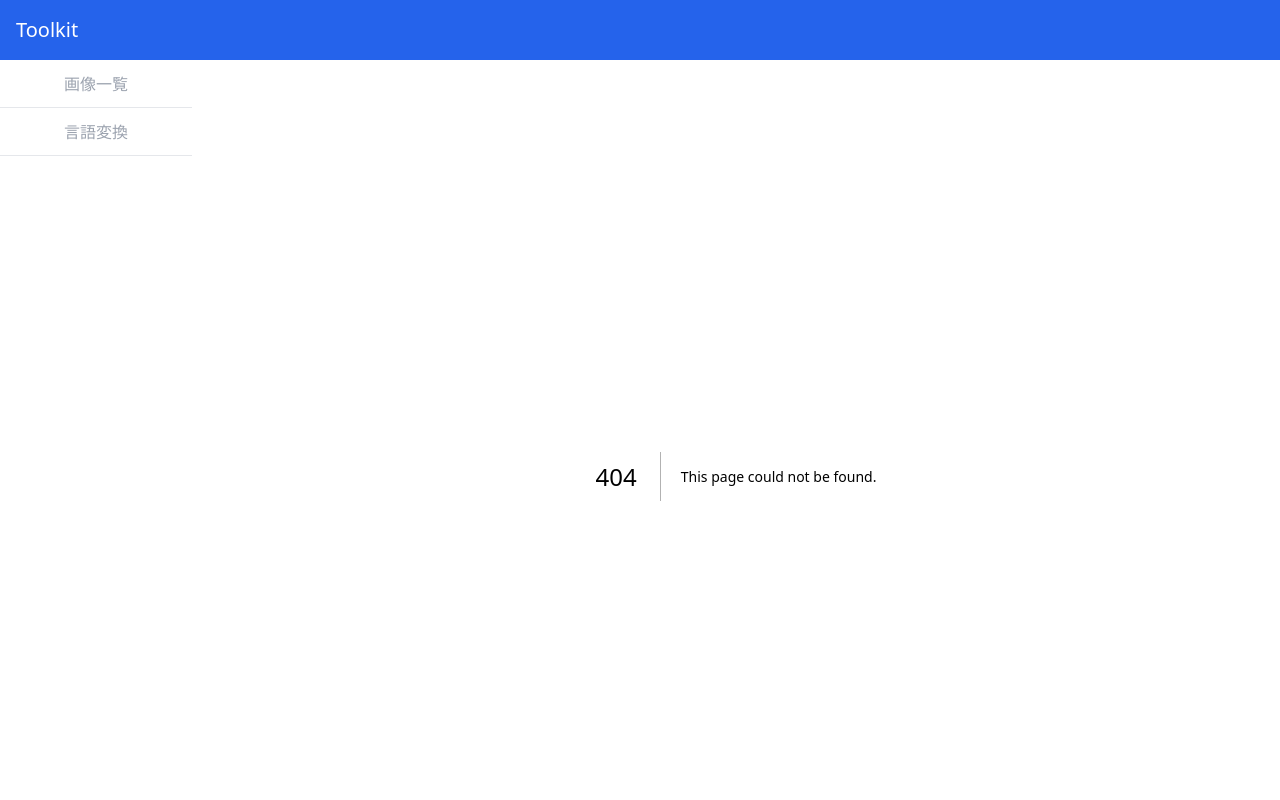
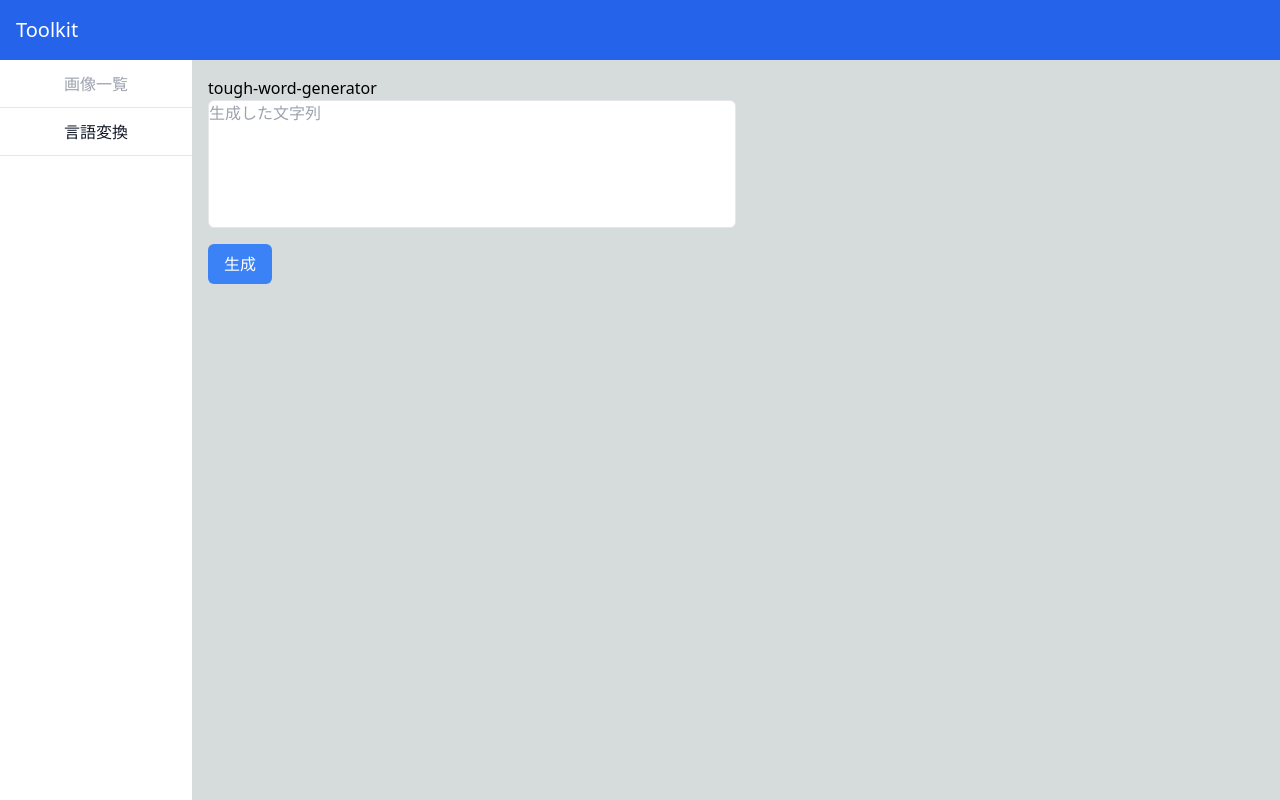
Before and after one commit to yr260625/vercel-postgres-trial, a Next.js app: page /word-generator in a window 1280 px wide. Before the commit this address had no page. Shown: the top 800 px of the page. Built offline with nearby package versions, Linux system fonts and the light colour scheme.

Commit message:
[ADD} word generator

```diff
--- a/src/app/image-uploader/[id]/page.tsx
+++ b/src/app/image-uploader/[id]/page.tsx
@@ -9,7 +9,7 @@ const getData = async (id: string) => {
     });
     return await response.json();
   } catch (error) {
-    window.alert(error);
+    console.log(error);
     return {};
   }
 };
--- a/src/app/image-uploader/components/ImageList.tsx
+++ b/src/app/image-uploader/components/ImageList.tsx
@@ -16,7 +16,7 @@ const getData = async () => {
     });
     return await response.json();
   } catch (error) {
-    window.alert(error);
+    console.log(error);
     return [];
   }
 };
--- /dev/null
+++ b/src/app/word-generator/components/WordGenerator.tsx
@@ -0,0 +1,32 @@
+'use client';
+import { NormalButton } from '@/components/ui-parts/buttons/NormalButton';
+import { useState } from 'react';
+
+export const WordGenerator = () => {
+  const [word, setWord] = useState('');
+
+  const generateToughWord = async () => {
+    const data = await fetch(`${process.env.NEXT_PUBLIC_WORD_GEN_SERVER}`);
+    const res = await data.json();
+    setWord(res.result);
+  };
+  return (
+    <>
+      <h1>tough-word-generator</h1>
+      <div className='h-screen flex flex-col'>
+        <section className='area_transform'>
+          <div className='flex flex-col md:flex-row space-y-4 md:space-y-0 md:space-x-4'>
+            <textarea
+              id='outputText'
+              className='w-full md:w-1/2 h-32 border rounded-md resize-none'
+              placeholder='生成した文字列'
+              value={word}
+              readOnly
+            ></textarea>
+          </div>
+          <NormalButton clickHandler={generateToughWord}>生成</NormalButton>
+        </section>
+      </div>
+    </>
+  );
+};
--- /dev/null
+++ b/src/app/word-generator/page.tsx
@@ -0,0 +1,5 @@
+import { WordGenerator } from '@/app/word-generator/components/WordGenerator';
+
+export default async function page() {
+  return <WordGenerator></WordGenerator>;
+}
--- a/src/components/layouts/sidebar/Sidebar.tsx
+++ b/src/components/layouts/sidebar/Sidebar.tsx
@@ -1,27 +1,27 @@
-"use client";
+'use client';
 
-import Link from "next/link";
-import { usePathname } from "next/navigation";
+import Link from 'next/link';
+import { usePathname } from 'next/navigation';
 
 export const Sidebar = () => {
   const pathname = usePathname();
   const urlList = [
-    { href: "/image-uploader", name: "画像一覧" },
-    { href: "/word-changer", name: "言語変換" },
+    { href: '/image-uploader', name: '画像一覧' },
+    { href: '/word-generator', name: '言語変換' },
   ];
 
   return (
-    <aside className="sm:block w-48 h-full bg-white">
-      <div className="flex flex-1 flex-col overflow-y-auto">
+    <aside className='sm:block w-48 h-full bg-white'>
+      <div className='flex flex-1 flex-col overflow-y-auto'>
         {urlList.map(({ href, name }, idx) => {
           return (
             <Link
               href={href}
               key={idx}
-              className="flex items-center justify-center h-12 border-b"
+              className='flex items-center justify-center h-12 border-b'
               prefetch={false}
             >
-              <div className={pathname == href ? "text-gray-900" : "text-gray-400"}>{name}</div>
+              <div className={pathname == href ? 'text-gray-900' : 'text-gray-400'}>{name}</div>
             </Link>
           );
         })}
--- /dev/null
+++ b/src/components/ui-parts/buttons/NormalButton.tsx
@@ -0,0 +1,15 @@
+'use client';
+
+type props = { clickHandler: () => void; children: React.ReactNode };
+
+export const NormalButton = ({ clickHandler, children }: props) => {
+  return (
+    <button
+      type='button'
+      className='mt-4 px-4 py-2 bg-blue-500 text-white rounded-md hover:bg-blue-600'
+      onClick={clickHandler}
+    >
+      {children}
+    </button>
+  );
+};
```
